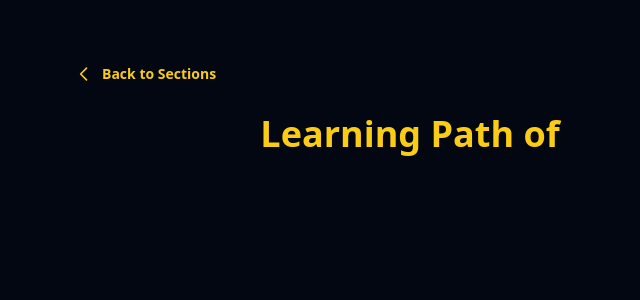
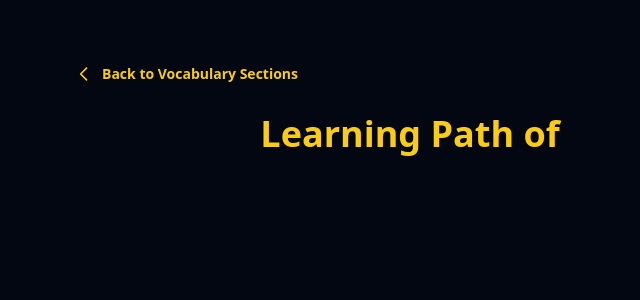
Before and after one commit to sajib1066/vocavolt, a Django app: template templates/learning.html in a window 1280 px wide. Shown: the part 72-372 px from the top of the page, without its empty margins (230-870 px from the left). Run offline with Django 4.2, Linux system fonts and the light colour scheme; the template is opened without the code that fills it, so the values that code supplies are empty; some libraries are stand-ins or nearby versions.

Commit message:
update back url

```diff
--- a/templates/flashcard.html
+++ b/templates/flashcard.html
@@ -5,7 +5,7 @@
 
   <!-- 🔙 Back Button -->
   <div class="mb-6 w-full max-w-6xl">
-    <a href="{% url 'sections' %}" class="inline-flex items-center text-yellow-400 hover:text-yellow-500 font-semibold text-sm">
+    <a href="{% url 'learn' wordpack.section.pk %}" class="inline-flex items-center text-yellow-400 hover:text-yellow-500 font-semibold text-sm">
       <svg class="w-5 h-5 mr-2" fill="none" stroke="currentColor" stroke-width="2" viewBox="0 0 24 24">
         <path stroke-linecap="round" stroke-linejoin="round" d="M15 19l-7-7 7-7" />
       </svg>
--- a/templates/learning.html
+++ b/templates/learning.html
@@ -9,7 +9,7 @@
         <svg class="w-5 h-5 mr-2" fill="none" stroke="currentColor" stroke-width="2" viewBox="0 0 24 24">
           <path stroke-linecap="round" stroke-linejoin="round" d="M15 19l-7-7 7-7" />
         </svg>
-        Back to Sections
+        Back to Vocabulary Sections
       </a>
     </div>
 
--- a/vocavolt/views.py
+++ b/vocavolt/views.py
@@ -170,6 +170,7 @@
         current_flashcard = all_flashcards[index] if all_flashcards else None
 
         context = {
+            "wordpack": wordpack,
             "flashcards": {
                 "list": all_flashcards,
                 "current": current_flashcard,
```
